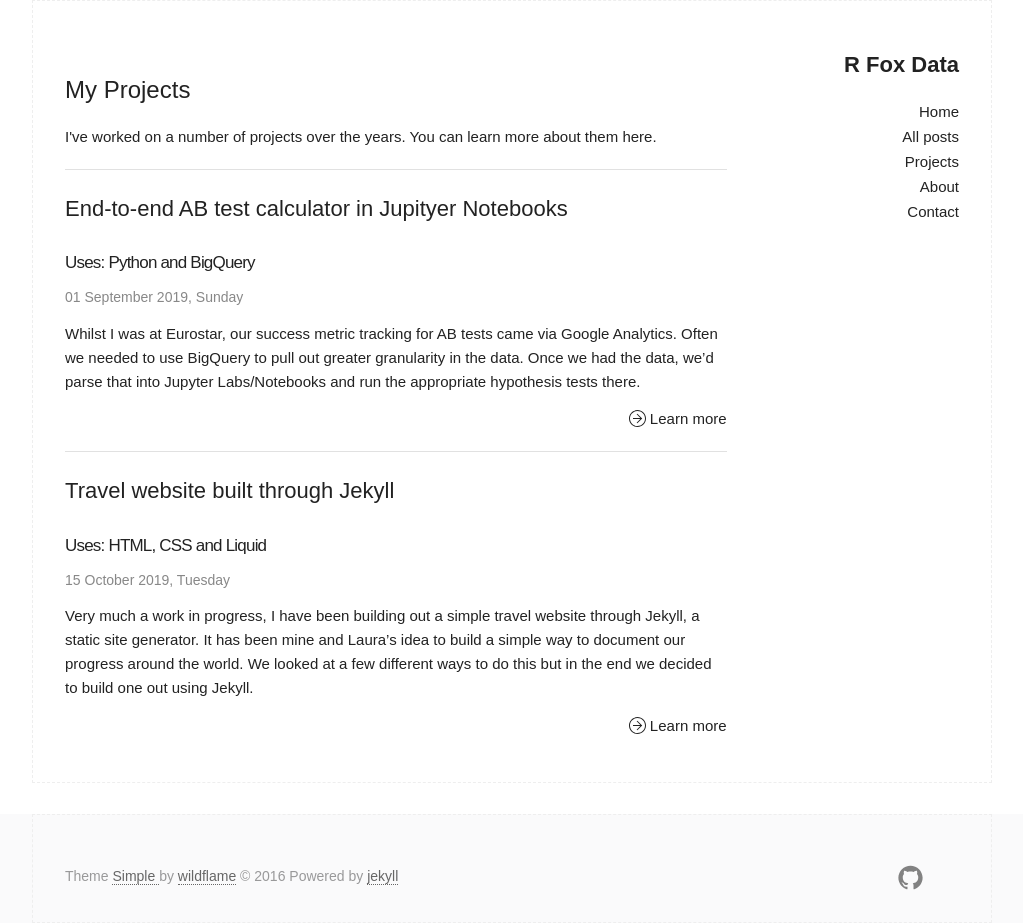
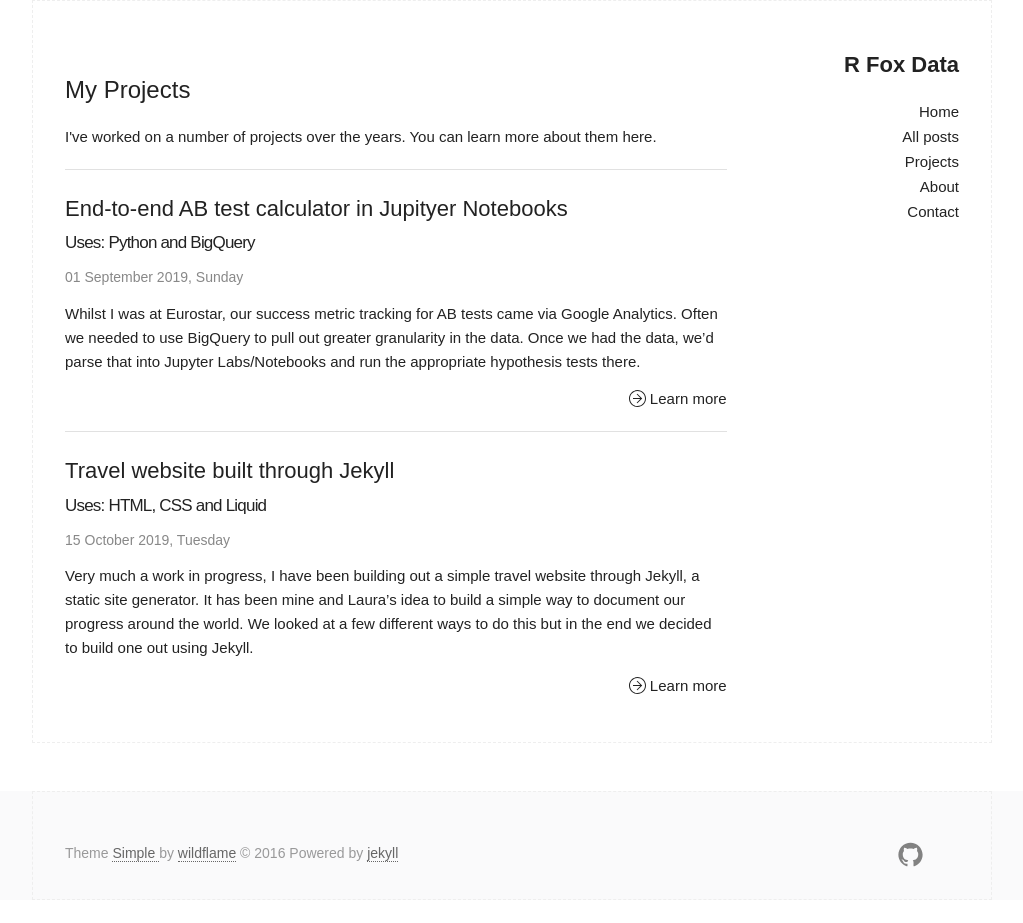
Before and after one commit to rjjfox/rjjfox.github.io, a Jekyll site: the page built from projects.html, in a window 1280 px wide. Shown: the whole page, without its empty margins (128-1151 px from the left). Built offline with Jekyll 4.4.1, drawn with Linux system fonts in a browser that asks for light colours; after the commit the page ends 900 px from its top, so only the background shows below that.

Commit message:
Edited spacing below project h2

```diff
--- a/projects.html
+++ b/projects.html
@@ -14,7 +14,7 @@
     <header class="post_header">
 
         <h2 class="post_title"><a href="{{ post.url | prepend: site.baseurl }}">{{ post.title}}</a></h2>
-        <h4>Uses: {{post.languages}}</h4>
+        <h4 style="margin-top: 0px;">Uses: {{post.languages}}</h4>
         <time class="post_date">{{ post.date | date: "%d %B %Y, %A" }}</time>
     </header>
     <div class="post_excerpt">
@@ -35,22 +35,6 @@
             <a href=https://www.google.com/maps/place/{{post.location-link}} target="_blank">{{ post.location }}</a>
         </span>
         {% endif %}
-        <!--
-        {% for category in post.categories %}
-        <a href="{{"/category/" | append: category | prepend: site.baseurl }}">
-          <data data-icon="ei-archive"></data>
-          {{category}}</a>
-        {% endfor %}
-        -->
-
-        <!--
-        {% if post.author %}
-        <span class="author_meta">
-          <img src="{{site.baseurl}}/assets/img/{{post.author}}.jpg"></img>
-          <span>David Lin</span>
-        </span>
-        {% endif %}
-        -->
 
         <p class="readmore">
             <a href="{{ post.url | prepend: site.baseurl }}"><data data-icon="ei-arrow-right"></data>Learn more
```
